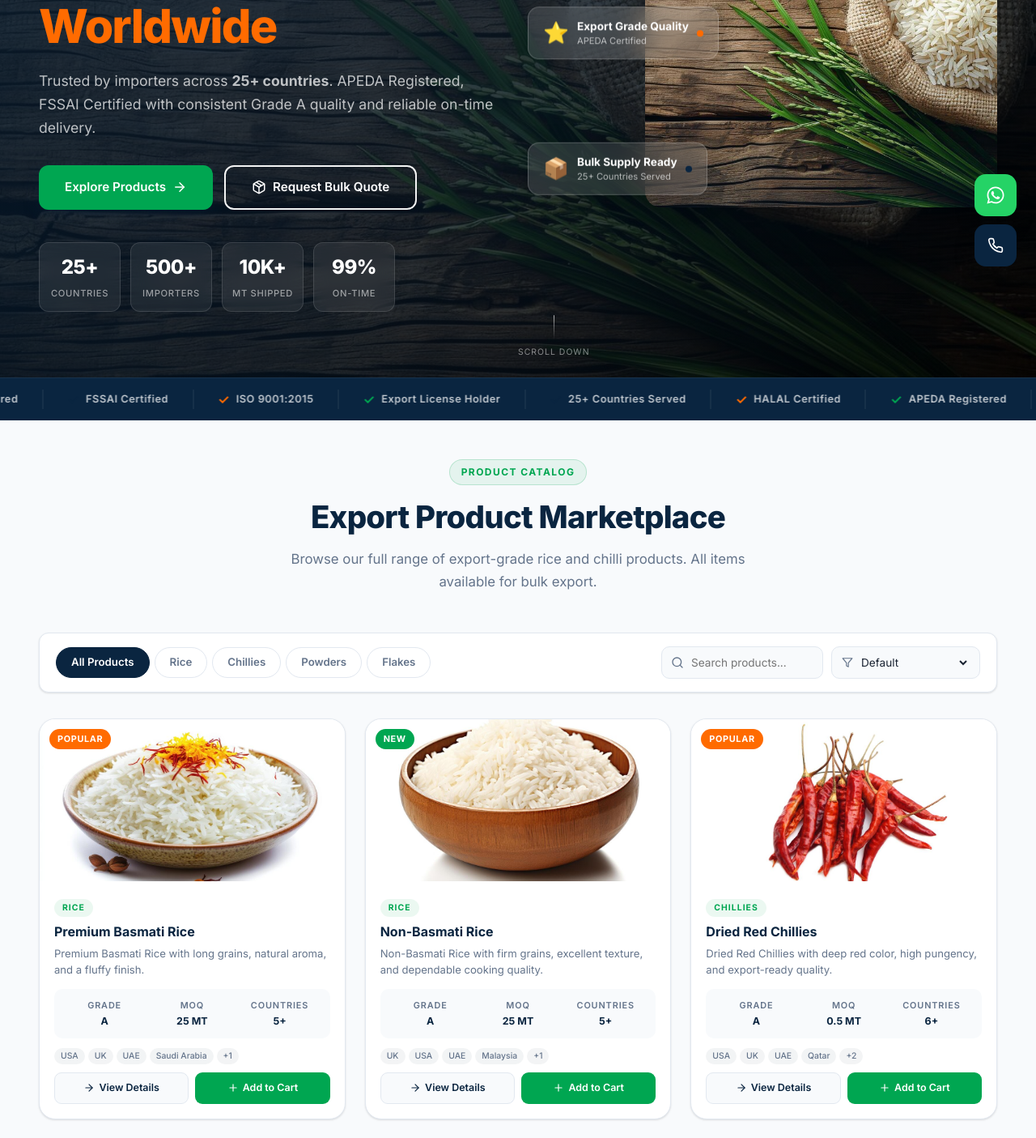
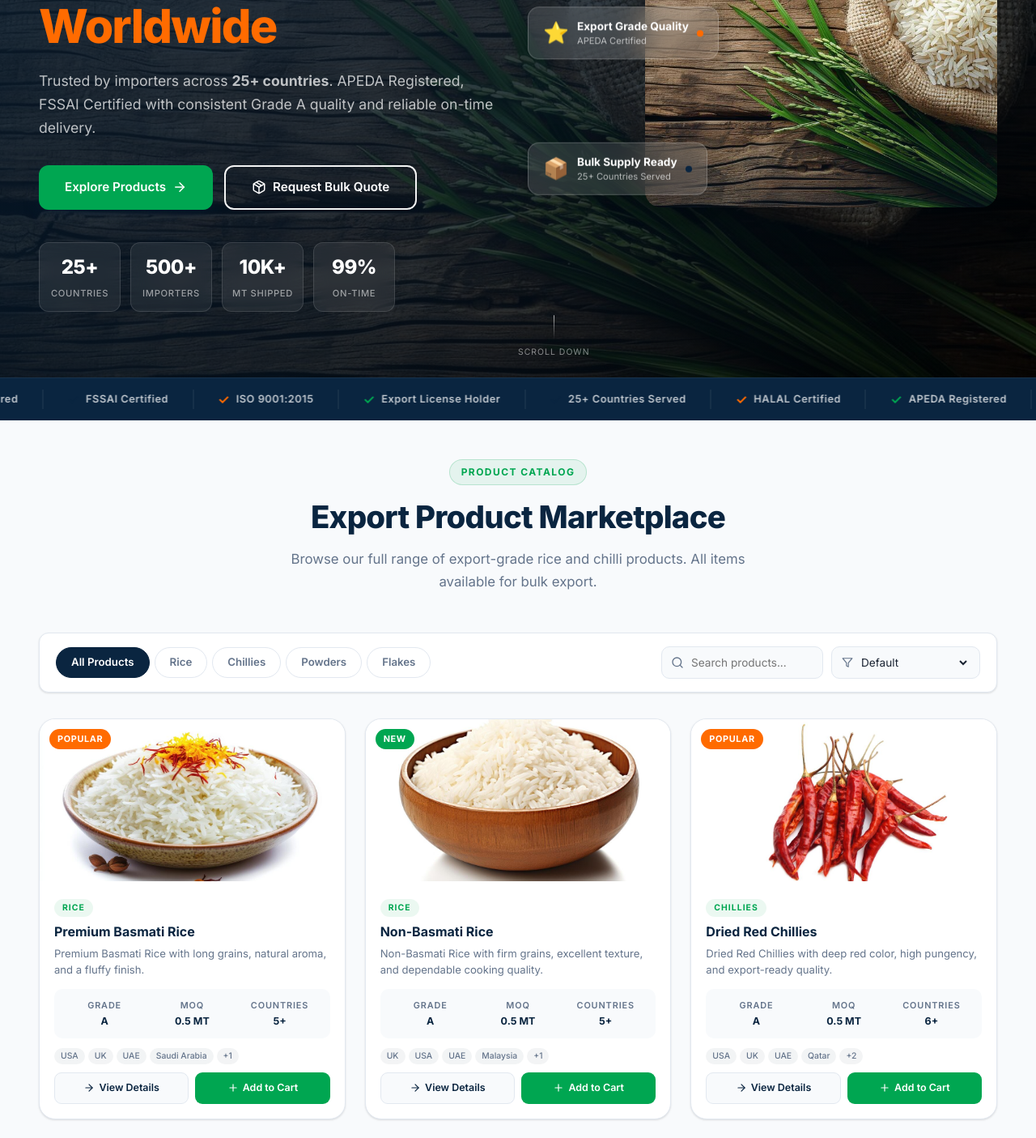
Before and after one commit to KVRL17/export-website, a React (Vite) app: page / in a window 1280 px wide. Shown: the part 443-1848 px from the top of the page at 81% size. Built offline with nearby package versions, Linux system fonts and the light colour scheme.

Commit message:
first commit

```diff
--- a/src/App.tsx
+++ b/src/App.tsx
@@ -6,7 +6,6 @@ import Preloader from './components/Preloader';
 import Navbar from './components/Navbar';
 import Footer from './components/Footer';
 import InquiryCartSidebar from './components/InquiryCartSidebar';
-import FloatingActions from './components/FloatingActions';
 import HomePage from './pages/HomePage';
 import ProductsPage from './pages/ProductsPage';
 import ProductDetailPage from './pages/ProductDetailPage';
@@ -59,7 +58,6 @@ function AppContent() {
       </PageTransition>
       <Footer />
       <InquiryCartSidebar />
-      <FloatingActions />
     </div>
   );
 }
--- a/src/data/products.ts
+++ b/src/data/products.ts
@@ -43,7 +43,7 @@ export const products: Product[] = [
     name: 'Premium Basmati Rice',
     category: 'rice',
     grade: 'A',
-    moq: '25 MT',
+    moq: '0.5 MT',
     packaging: ['25 kg PP Bags', '50 kg Jute Bags', '5 kg Consumer Pack'],
     countries: ['USA', 'UK', 'UAE', 'Saudi Arabia', 'Qatar'],
     image: basmatiRice1,
@@ -81,7 +81,7 @@ export const products: Product[] = [
     name: 'Non-Basmati Rice',
     category: 'rice',
     grade: 'A',
-    moq: '25 MT',
+    moq: '0.5 MT',
     packaging: ['25 kg PP Bags', '50 kg Jute Bags'],
     countries: ['UK', 'USA', 'UAE', 'Malaysia', 'Singapore'],
     image: rice21,
```
